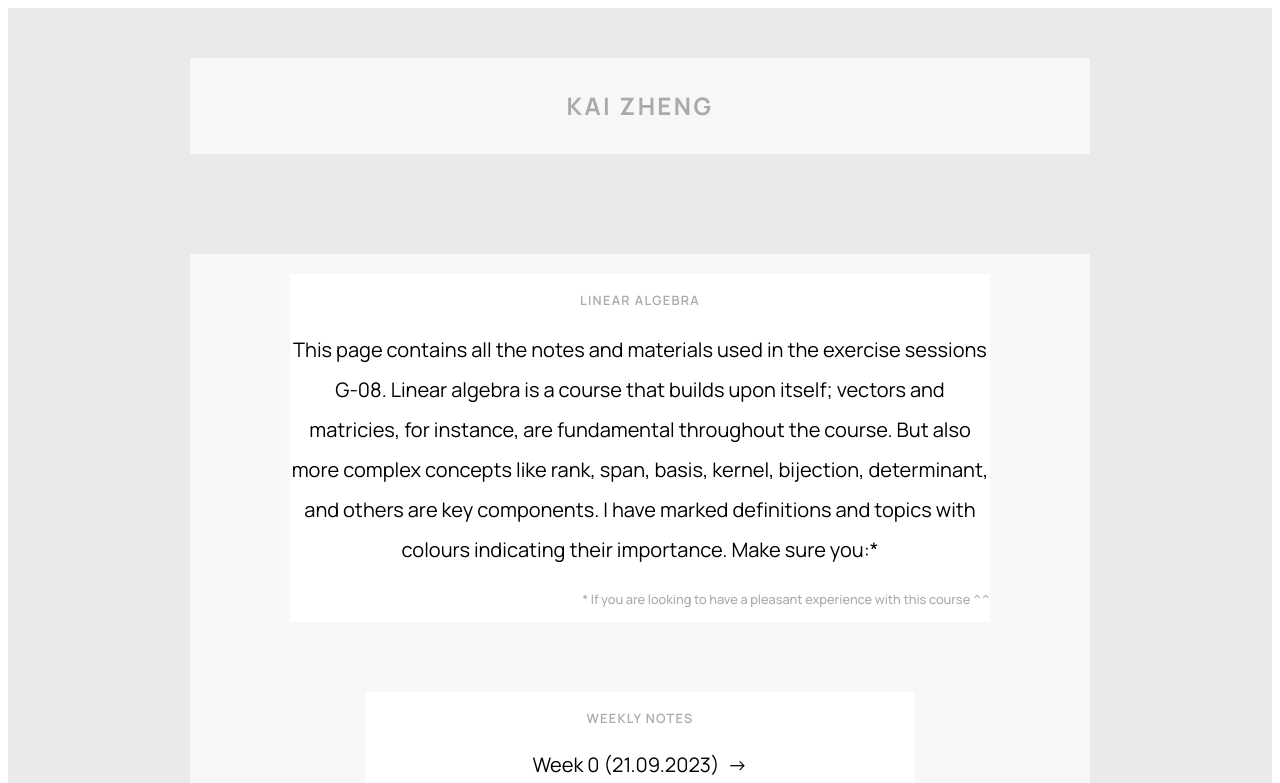
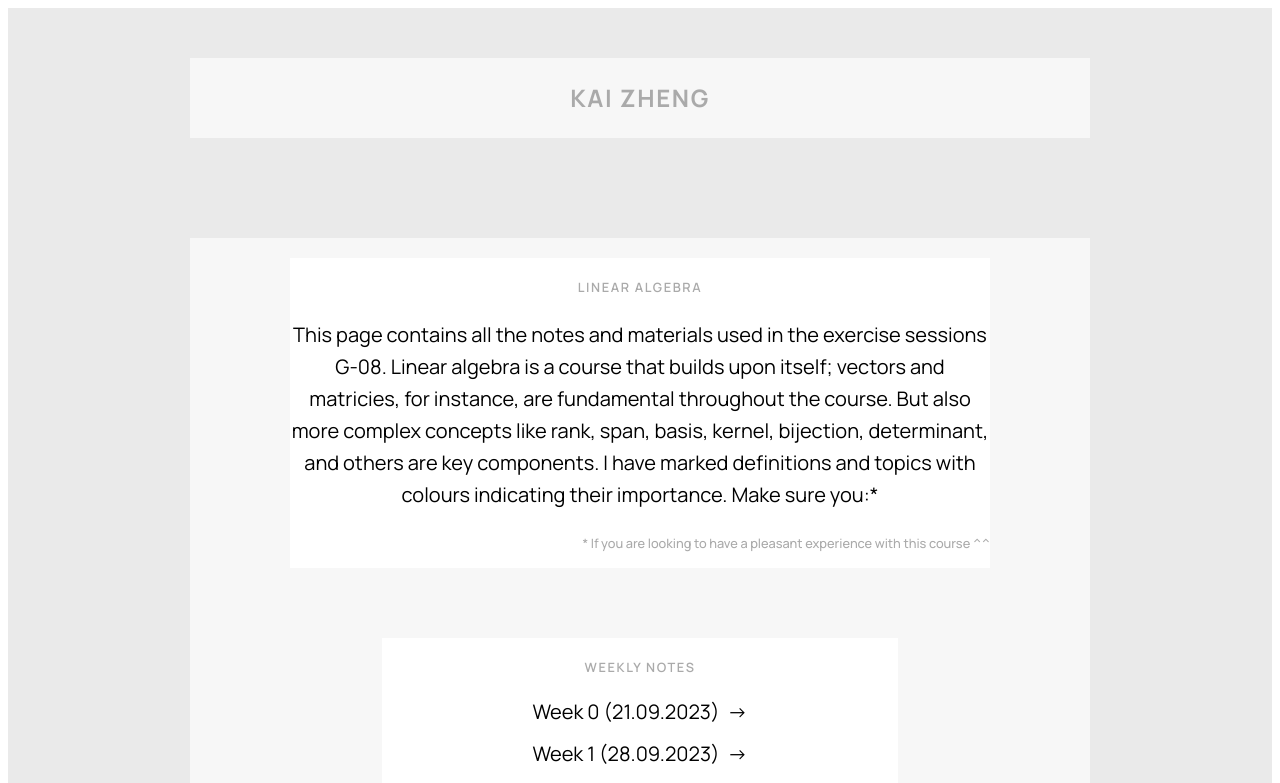
Before and after one commit to kaizhengde/kaizhengde, a React (Vite) app: page /linear-algebra in a window 1280 px wide. Shown: the top 783 px of the page. Built offline with nearby package versions, Linux system fonts and the light colour scheme.

Commit message:
css fixes

```diff
--- a/src/css/divs.css
+++ b/src/css/divs.css
@@ -11,11 +11,3 @@ div.layer-text
   position: relative;
   background-color: var(--kai-lightgrey);
 }
-
-div.flex-horizontal
-{
-  display: flex;
-  flex-direction: row;
-  align-items: center;
-  justify-content: center;
-}
--- a/src/css/fonts.css
+++ b/src/css/fonts.css
@@ -65,19 +65,19 @@
 {
   --kai-font-family: 'Manrope', sans-serif;
 
-  --kai-font-size-h1: 2.5em;
-  --kai-font-size-h2: 2em;
-  --kai-font-size-h3: 1.5em;
-  --kai-font-size-h4: 0.8em;
-  --kai-font-size-paragraph: 1.25em;
-  --kai-font-size-footnote: 0.8em;
+  --kai-font-size-h1: 2.5rem;
+  --kai-font-size-h2: 2rem;
+  --kai-font-size-h3: 1.5rem;
+  --kai-font-size-h4: 0.8rem;
+  --kai-font-size-paragraph: 1.25rem;
+  --kai-font-size-footnote: 0.8rem;
 
-  --kai-line-height-h1: 4rem;
-  --kai-line-height-h2: 3em;
-  --kai-line-height-h3: 2em;
-  --kai-line-height-h4: 1.5em;
-  --kai-line-height-paragraph: 2em;
-  --kai-line-height-footnote: 1.5em;
+  --kai-line-height-h1: 4rrem;
+  --kai-line-height-h2: 3rem;
+  --kai-line-height-h3: 2rem;
+  --kai-line-height-h4: 1.5rem;
+  --kai-line-height-paragraph: 2rem;
+  --kai-line-height-footnote: 1.5rem;
 
   --kai-font-weight-extra-light: 200;
   --kai-font-weight-light: 300;
--- a/src/css/spans.css
+++ b/src/css/spans.css
@@ -1,8 +1,8 @@
 span.separator
 {
-  margin: 0 0.5em;
+  margin: 0 0.5rem;
   padding: 0;
-  font-size: 1.5em;
+  font-size: 1.5rem;
   font-weight: var(--kai-font-weight-extra-light);
   color: var(--kai-darkgrey);
 }
--- a/src/index.css
+++ b/src/index.css
@@ -35,7 +35,7 @@ h3
   font-weight: var(--kai-font-weight-bold);
   color: var(--kai-darkgrey);
   text-transform: uppercase;
-  letter-spacing: 0.1em;
+  letter-spacing: 0.1rem;
 }
 
 h4
@@ -45,7 +45,7 @@ h4
   font-weight: var(--kai-font-weight-semi-bold);
   color: var(--kai-darkgrey);
   text-transform: uppercase;
-  letter-spacing: 0.1em;
+  letter-spacing: 0.1rem;
 }
 
 p
```
